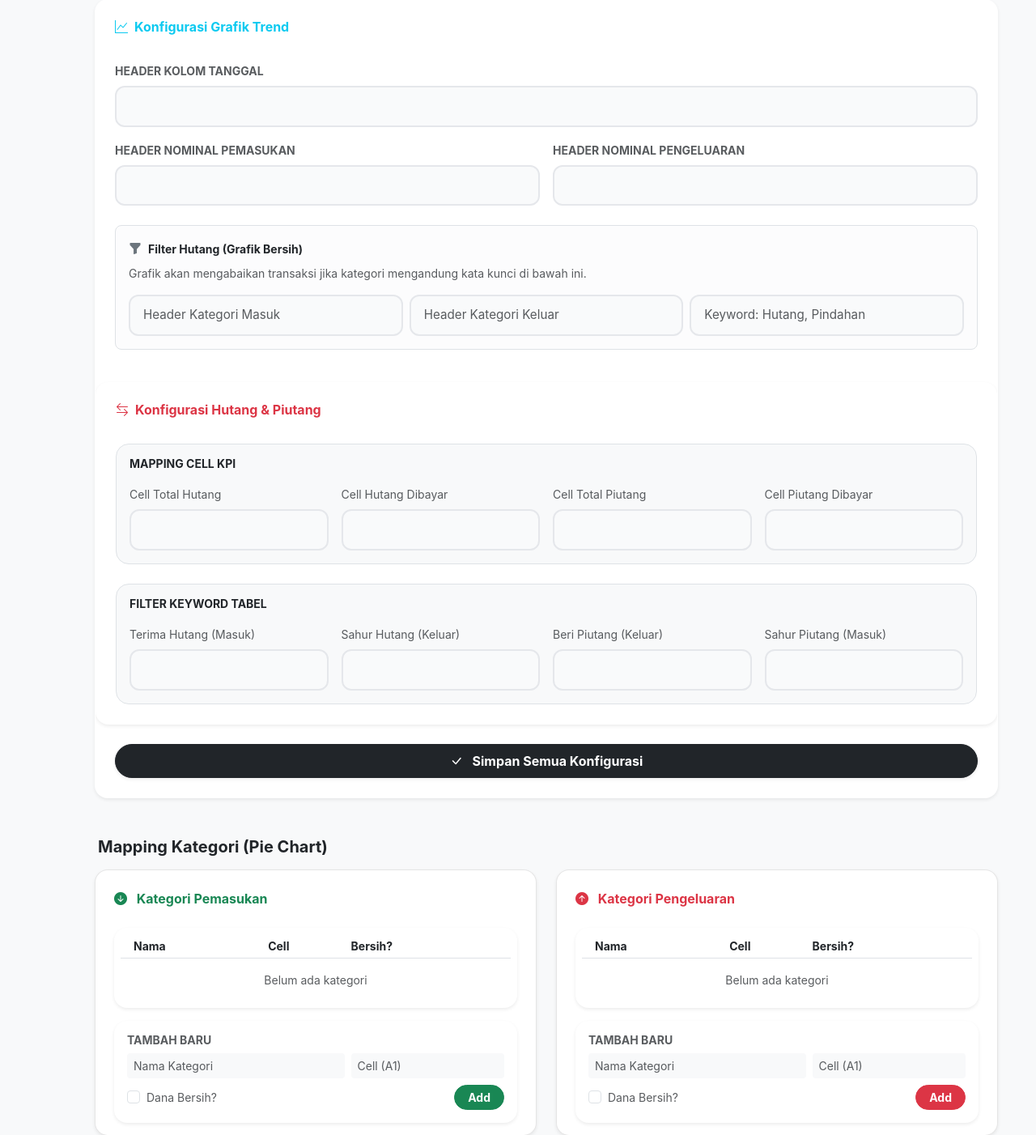
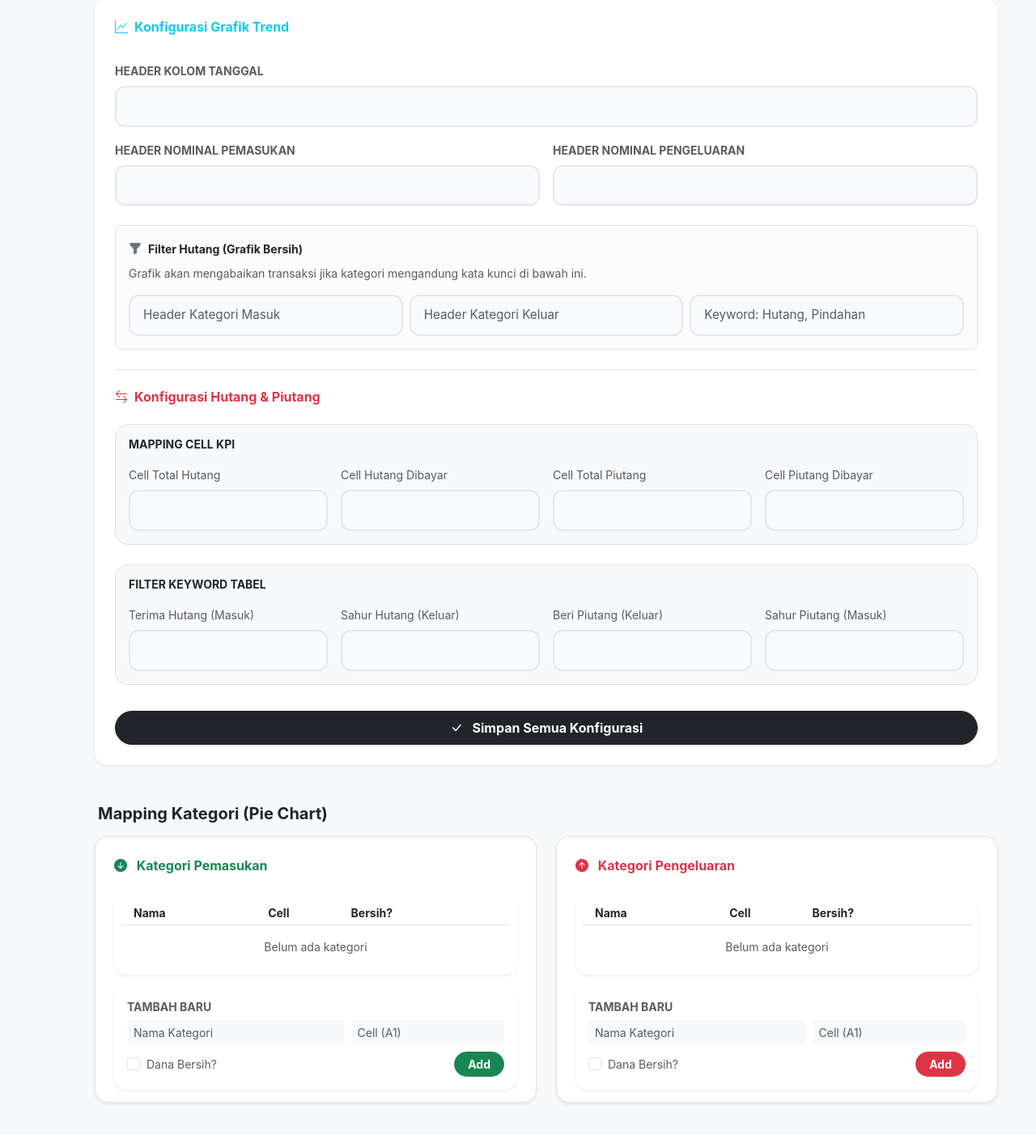
Before and after one commit to esasae023/money-management, a Flask app: template templates/settings_folder.html in a window 1280 px wide. Shown: the part 955-2357 px from the top of the page at 81% size. After the commit the page ends 2318 px from the top, so only its background shows below. Run offline with Flask 3, Linux system fonts and the light colour scheme; the template is opened without the code that fills it, so the values that code supplies are empty.

Commit message:
Fix settings folder UI for dept

```diff
--- a/templates/settings_folder.html
+++ b/templates/settings_folder.html
@@ -142,7 +142,7 @@
                     </div>
                 </div>
 
-                <div class="alert alert-light border rounded-3 p-3">
+                    <div class="alert alert-light border rounded-3 p-3">
                     <div class="d-flex align-items-center mb-2">
                         <i class="bi bi-funnel-fill text-secondary me-2"></i>
                         <span class="fw-bold text-dark small">Filter Hutang (Grafik Bersih)</span>
@@ -162,13 +162,12 @@
                         </div>
                     </div>
                 </div>
-            </div>
 
-        <div class="card border-0 shadow-sm mb-4 rounded-4">
-            <div class="card-header bg-white border-0 pt-4 px-4">
-                <h6 class="fw-bold text-danger mb-0"><i class="bi bi-arrow-left-right me-2"></i>Konfigurasi Hutang & Piutang</h6>
-            </div>
-            <div class="card-body p-4">
+                <!-- Pembatas Tipis Agar Rapi -->
+                <hr class="border-secondary opacity-10 my-4">
+
+                <!-- Judul Section Menyatu Tanpa Kotak Card Baru -->
+                <h6 class="fw-bold text-danger mb-4"><i class="bi bi-arrow-left-right me-2"></i>Konfigurasi Hutang & Piutang</h6>
 
                 <div class="bg-light p-3 rounded-4 mb-4 border">
                     <h6 class="small fw-bold text-dark mb-3">MAPPING CELL KPI</h6>
@@ -180,7 +179,7 @@
                     </div>
                 </div>
 
-                <div class="bg-light p-3 rounded-4 border">
+                <div class="bg-light p-3 rounded-4 border mb-2">
                     <h6 class="small fw-bold text-dark mb-3">FILTER KEYWORD TABEL</h6>
                     <div class="row g-3">
                         <div class="col-md-3"><label class="form-label small text-muted">Terima Hutang (Masuk)</label><input type="text" name="kw_hutang_masuk" class="form-control form-control-auth form-control-sm" value="{{ folder.kw_hutang_masuk }}"></div>
@@ -190,15 +189,13 @@
                     </div>
                 </div>
 
-            </div>
-        </div>
-
+            </div> <!-- Penutup dari card-body utama -->
             <div class="card-footer bg-white border-0 px-4 pb-4 pt-0">
                 <button type="submit" class="btn btn-dark w-100 rounded-pill fw-bold py-2 shadow-sm">
                     <i class="bi bi-check-lg me-2"></i> Simpan Semua Konfigurasi
                 </button>
             </div>
-        </div>
+        </div> <!-- Penutup dari card utama -->
     </form>
 
     <h5 class="fw-bold text-dark mb-3 px-1">Mapping Kategori (Pie Chart)</h5>
```
